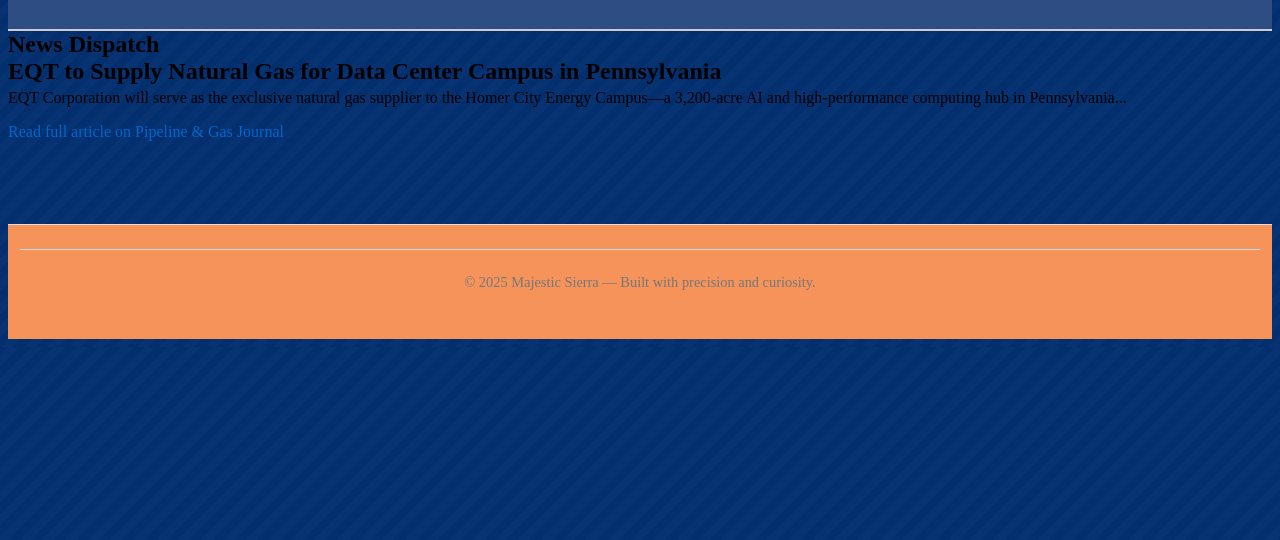
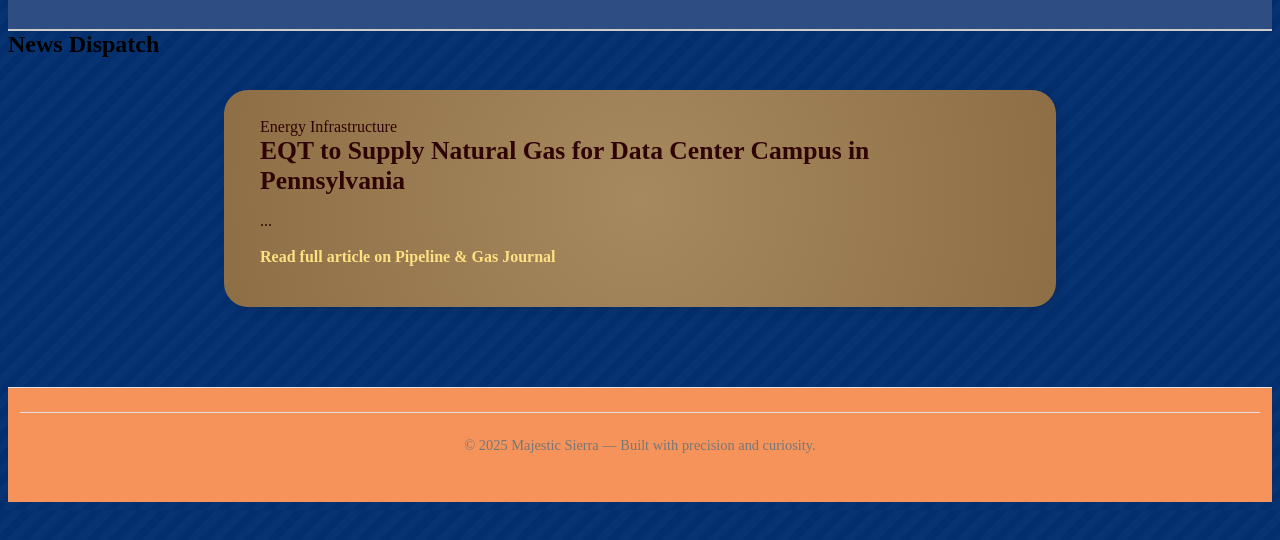
Before and after one commit to StevenHenryHahn/MajesticSierra, a plain HTML site: page news/index.html in a window 1280 px wide. Shown: the part 90-630 px from the top of the page. Drawn offline with Linux system fonts and the light colour scheme.

Commit message:
Update bubble styles: gradient background and dark text

```diff
--- a/css/style.css
+++ b/css/style.css
@@ -359,6 +359,7 @@
 
 
 
+
 /* ------------------------------
    AI Tree Blobs Placeholder
 --------------------------------- */
@@ -436,3 +437,72 @@
   font-size: 1.1rem;
   color: #333;
 }
+
+
+/* ------------------------------
+   News articles bubbles
+--------------------------------- */
+
+.ai-news {
+  display: flex;
+  flex-direction: column;
+  gap: 40px;
+  margin-top: 60px;
+  padding: 0 20px;
+}
+
+
+.news-bubble {
+  border-radius: 24px;
+  padding: 28px 36px;
+  margin: 32px auto;
+  max-width: 760px;
+  box-shadow: 4px 4px 12px rgba(0,0,0,0.1);
+  transition: transform 0.2s ease;
+  color: #300303;
+}
+
+.news-bubble:hover {
+  transform: scale(1.02);
+}
+
+.news-bubble h2 {
+  font-size: 1.6rem;
+  margin-bottom: 12px;
+  color: #300303;
+}
+
+.news-bubble p {
+  font-size: 1rem;
+  margin-bottom: 10px;
+  color: #f0300303f0f0;
+}
+
+.news-bubble a {
+  color: #ffe082;
+  font-weight: bold;
+  text-decoration: none;
+}
+
+.news-bubble a:hover {
+  text-decoration: underline;
+  color: #ffd54f;
+}
+
+
+/* ------------------------------
+   News articles color scheme
+--------------------------------- */
+
+
+.bubble-canopy {
+  background: radial-gradient(circle at top, #8dd17e, #64ac5f);
+}
+
+.bubble-trunk {
+  background: radial-gradient(circle at center, #a7895f, #8e6f45);
+}
+
+.bubble-roots {
+  background: radial-gradient(circle at bottom, #679aa1, #3c6b76);
+}
--- a/news/index.html
+++ b/news/index.html
@@ -13,17 +13,22 @@
 
   <h2 class="page-subtitle">News Dispatch</h2>
 
+
   <main class="news-archive">
   <article id="eqt-data-campus" class="news-article">
+  <div class="news-bubble bubble-trunk">
+    <div class="news-tags">
+      <span class="tag">Energy</span>
+      <span class="tag">Infrastructure</span>
+    </div>
     <h2>EQT to Supply Natural Gas for Data Center Campus in Pennsylvania</h2>
-      <p>
-        EQT Corporation will serve as the exclusive natural gas supplier to the Homer City Energy Campus—a 3,200-acre AI and high-performance computing hub in Pennsylvania...
-      </p>
+    <p>...</p>
     <p>
       <a href="https://pgjonline.com/news/2025/july/eqt-to-supply-natural-gas-for-data-center-campus-in-pennsylvania" target="_blank" rel="noopener">
         Read full article on Pipeline & Gas Journal
       </a>
     </p>
+  </div>
 </article>
   </main>
 
```
Lines whose indentation alone changed are shown as unchanged.
